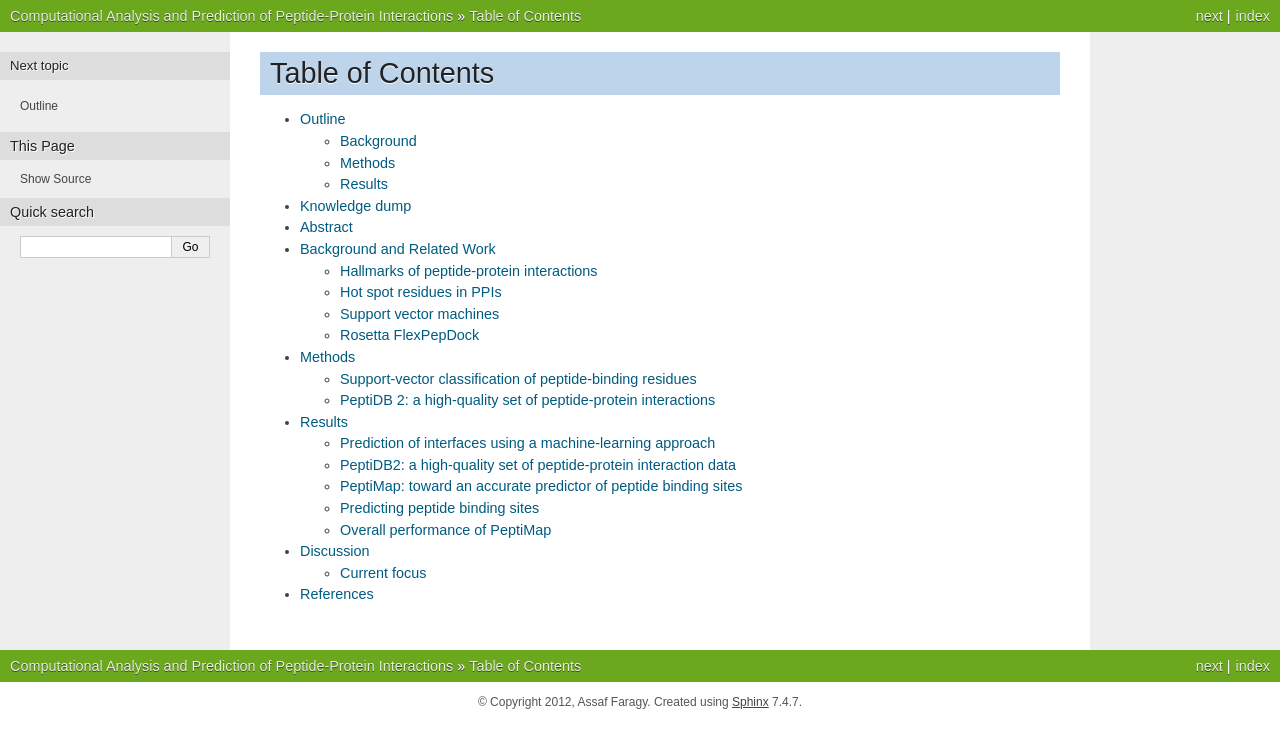
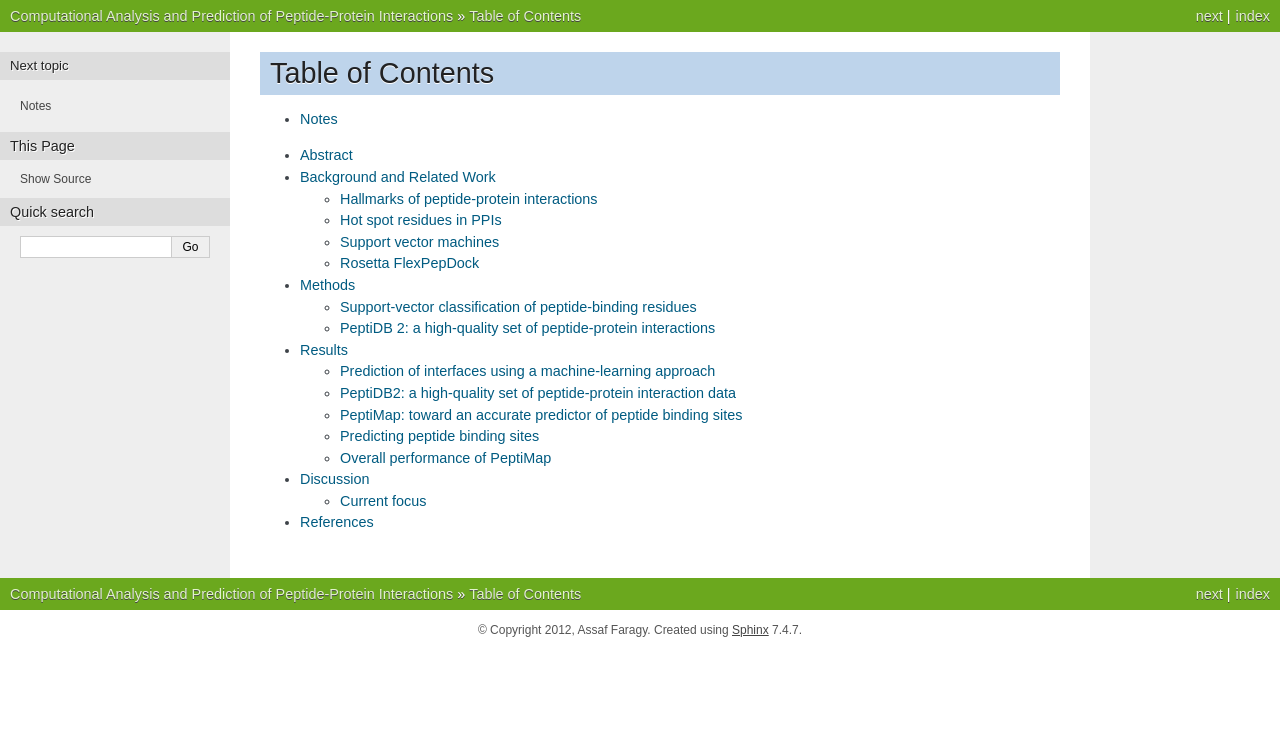
Before and after one commit to assaff/msc-thesis, a Sphinx documentation site: the page built from source/index.rst, in a window 1280 px wide. Shown: the top 748 px of the page. Built offline with Sphinx 7.4.7, drawn with Linux system fonts in a browser that asks for light colours; formulas are drawn with MathJax 3; some of the changed lines change nothing that is shown.

Commit message:
fixed notes title, and made it appear only in html

```diff
--- a/source/index.rst
+++ b/source/index.rst
@@ -12,16 +12,22 @@
 Table of Contents
 ==================
 
+.. only:: html
+
+    .. toctree::
+        :maxdepth: 1
+
+        notes
+
 .. toctree::
-   :maxdepth: 2
+    :maxdepth: 2
 
-   notes
-   abstract
-   background
-   methods
-   results
-   discussion
-   references
+    abstract
+    background
+    methods
+    results
+    discussion
+    references
 
 
 .. Indices commented out
--- a/source/notes.rst
+++ b/source/notes.rst
@@ -1,6 +1,6 @@
-=========================
+=====
 Notes
-==========================
+=====
 
 Outline
 -----------------
```
